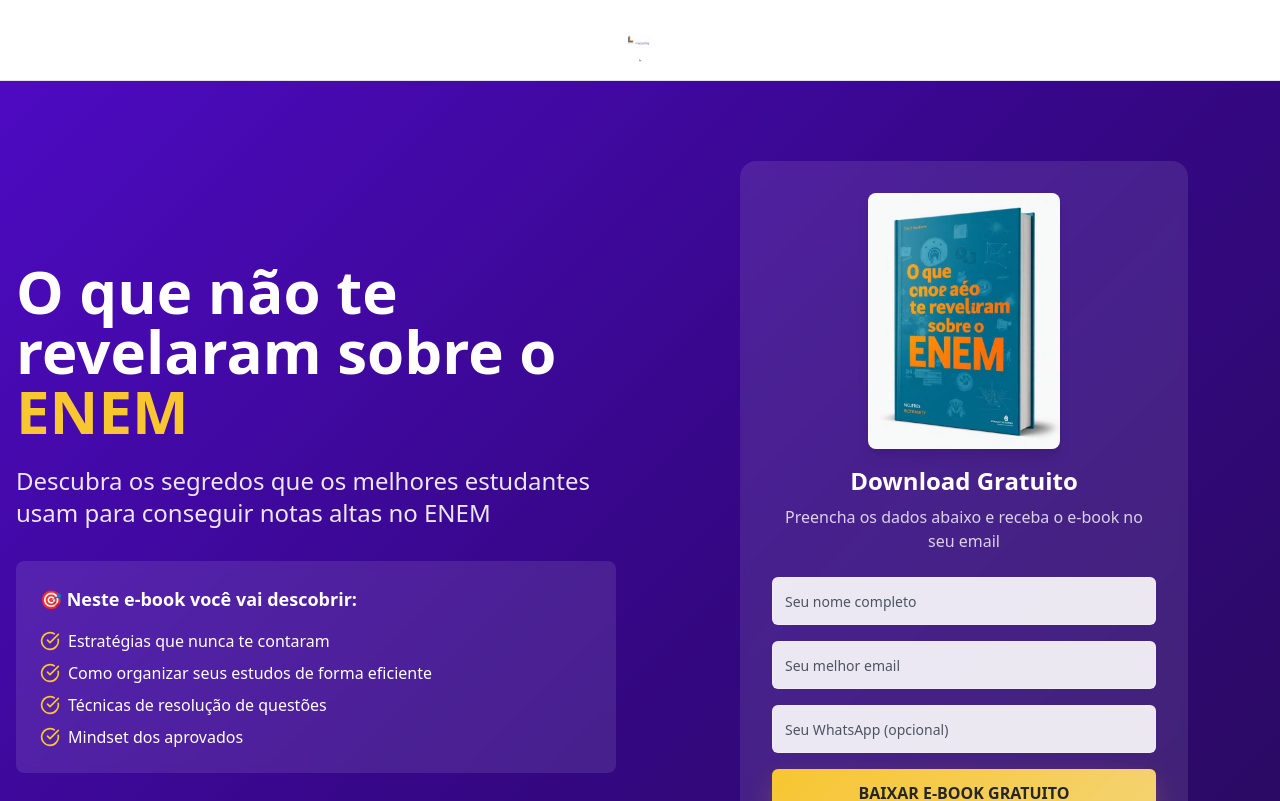
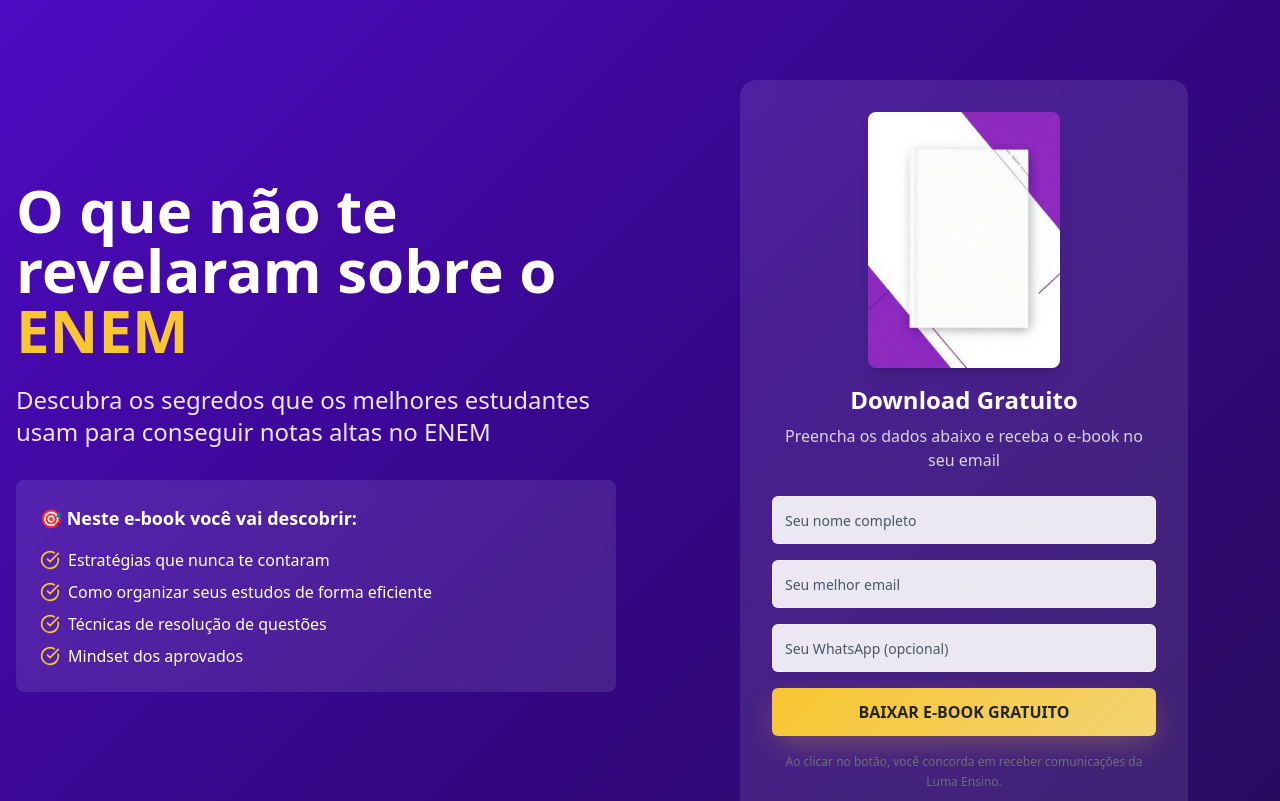
Before and after one commit to juliobonella1/luma-enem-secrets, a React (Vite) app: page / in a window 1280 px wide. Shown: the top 801 px of the page. Built offline with nearby package versions, Linux system fonts and the light colour scheme.

Commit message:
Remove header and improve ebook image
Remove the header component from the landing page and update the ebook image to be more generic.

```diff
--- a/src/pages/Index.tsx
+++ b/src/pages/Index.tsx
@@ -1,16 +1,14 @@
-import { Header } from "@/components/Header";
 import { EbookForm } from "@/components/EbookForm";
 import { TestimonialCard } from "@/components/TestimonialCard";
 import { Button } from "@/components/ui/button";
 import { Card } from "@/components/ui/card";
 import { CheckCircle, Download, Users, Trophy, Clock, Star } from "lucide-react";
 import heroImage from "@/assets/hero-enem.jpg";
-import ebookCover from "@/assets/ebook-cover.png";
+import ebookCover from "@/assets/ebook-cover-generic.png";
 
 const Index = () => {
   return (
     <div className="min-h-screen bg-background">
-      <Header />
 
       {/* Hero Section */}
       <section className="relative bg-gradient-hero overflow-hidden">
```
Also changed, not shown: src/assets/ebook-cover-generic.png (added).
